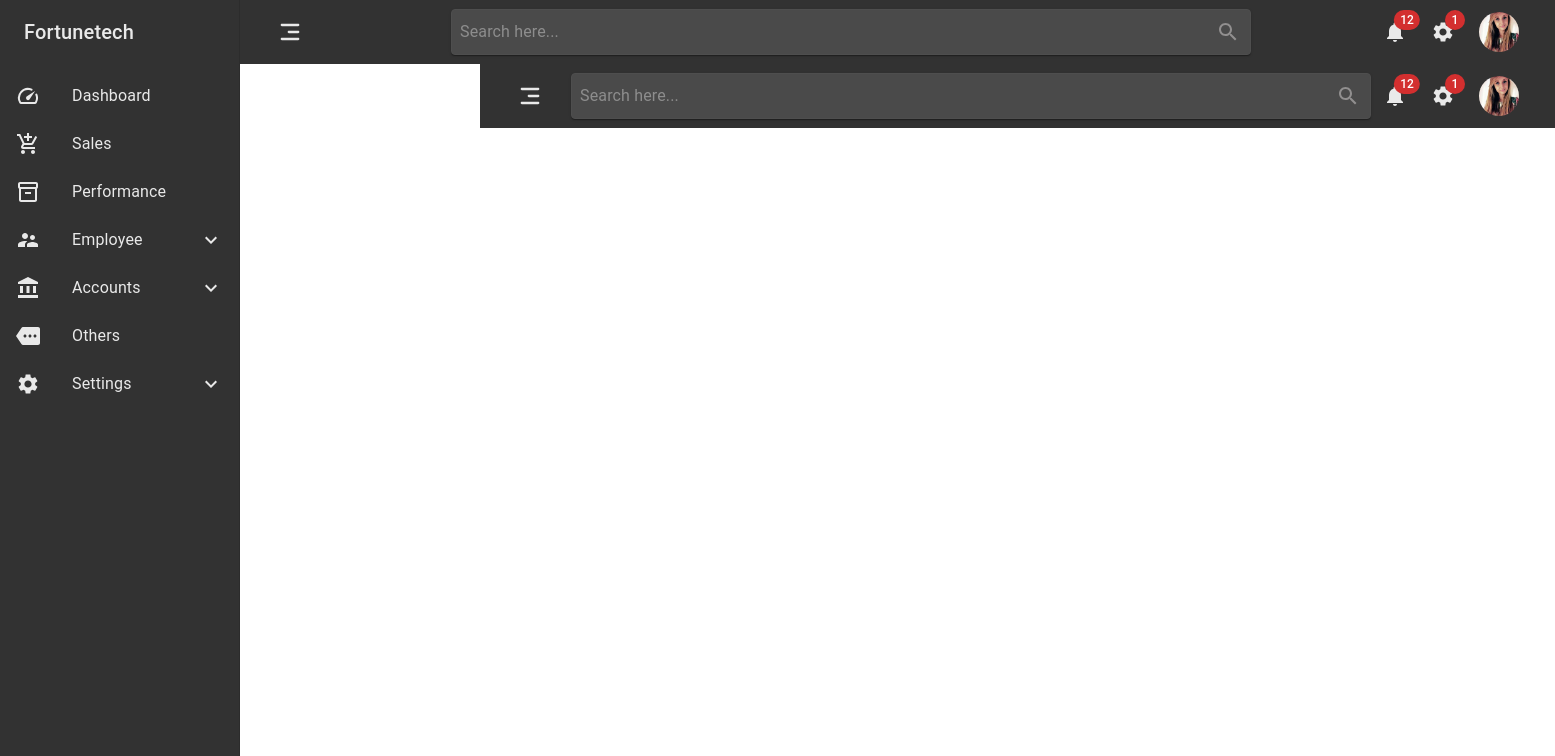
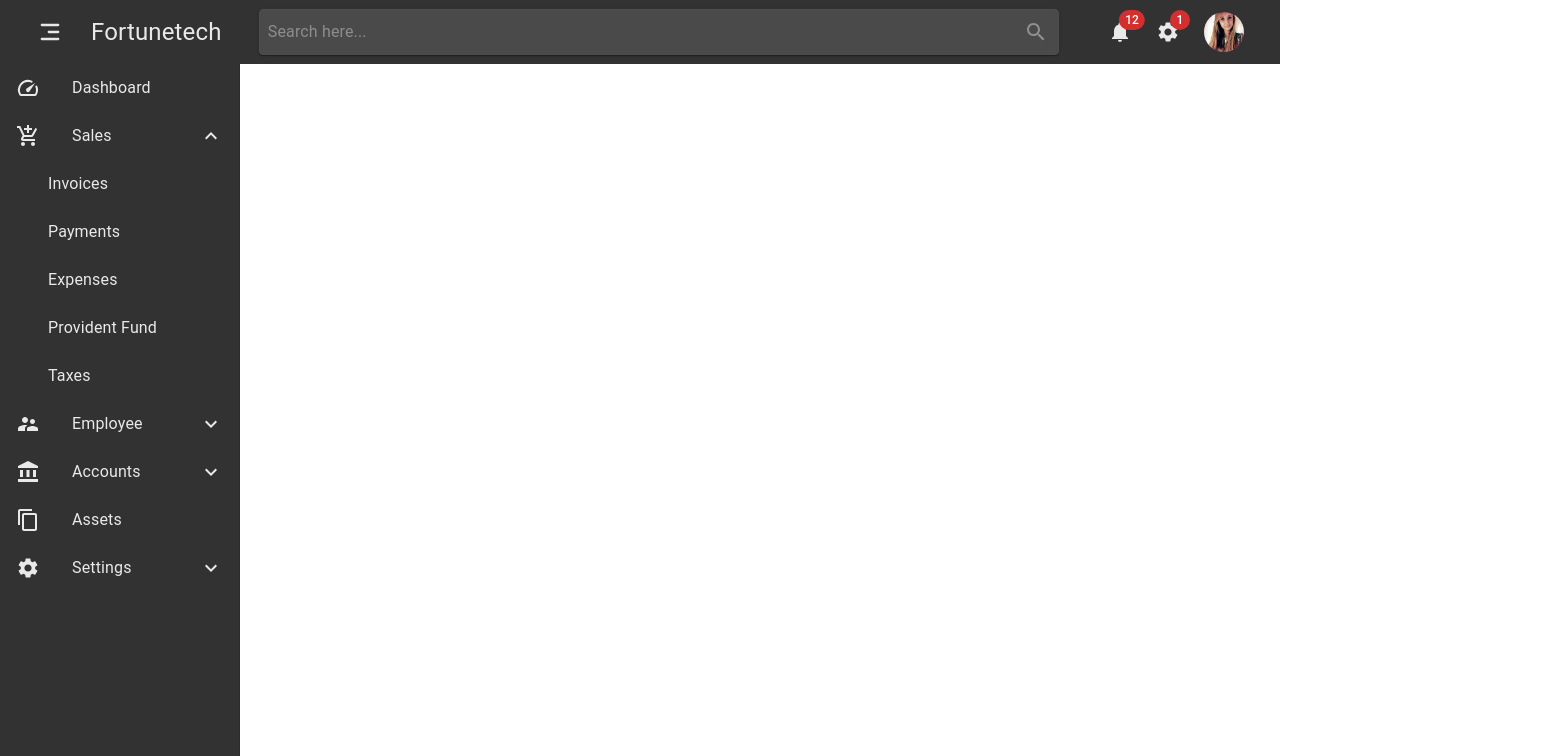
Before and after one commit to mamun07/hr_dashboard, a Next.js app: page /layout in a window 1280 px wide. Shown: the top 756 px of the page, 1555 px wide, since content can reach past the window. Built offline with nearby package versions, Linux system fonts and the light colour scheme.

Commit message:
sidebar menu and topbar

```diff
--- a/package.json
+++ b/package.json
@@ -19,6 +19,7 @@
     "react-chartjs-2": "^4.0.1",
     "react-dom": "17.0.2",
     "react-icons": "^4.3.1",
+    "react-scrollbar": "^0.5.6",
     "react-toastify": "^8.2.0"
   },
   "devDependencies": {
--- a/pages/container/SideBar.jsx
+++ b/pages/container/SideBar.jsx
@@ -1,7 +1,7 @@
 import React, {useState}from 'react'
 import Link from 'next/link'
 import { Collapse, List, ListItemButton, ListItemIcon, ListItemText} from '@mui/material'
-import {Settings,SpeedRounded,SupervisorAccount,AccountBalance,More, ExpandLess, ExpandMore, Key, LockOpen, AddShoppingCart, Inventory2Outlined} from '@mui/icons-material'
+import {Settings, SpeedRounded, SupervisorAccount, AccountBalance, ContentCopy, ExpandLess, ExpandMore, AddShoppingCart} from '@mui/icons-material'
 
 import { toast } from 'react-toastify'
 import { CheckCircle } from '@mui/icons-material'
@@ -18,6 +18,9 @@ export default function SideBar() {
   const [empolyee, setEmpolyee] = useState(false);
   const empolyeeClick = () => setEmpolyee(!empolyee);
 
+  const [sales, setSeles] = useState(true);
+  const salesClick = () => setSeles(!sales);
+
   return (
     <List>
       <Link href="/">
@@ -26,18 +29,30 @@ export default function SideBar() {
           <ListItemText primary="Dashboard"/>
         </ListItemButton>
       </Link>
-      <Link href="/settings">
-        <ListItemButton>
+      <ListItemButton onClick={salesClick}>
         <ListItemIcon> <AddShoppingCart color='primary'/> </ListItemIcon>
           <ListItemText primary="Sales"/>
+          {sales ? <ExpandLess /> : <ExpandMore />}
       </ListItemButton>
+      <Collapse in={sales} timeout="auto" unmountOnExit>
+        <List sx={{pl: 4}} component="div" disablePadding>
+          <Link href="/sales">
+            <ListItemButton> <ListItemText primary="Invoices" /> </ListItemButton>
           </Link>
-      <Link href="/settings">
-        <ListItemButton>
-          <ListItemIcon> <Inventory2Outlined color='primary'/> </ListItemIcon>
-            <ListItemText primary="Performance"/>
-        </ListItemButton>
+          <Link href="/sales">
+            <ListItemButton> <ListItemText primary="Payments" /> </ListItemButton>
           </Link>
+          <Link href="/sales">
+            <ListItemButton> <ListItemText primary="Expenses" /> </ListItemButton>
+          </Link>
+          <Link href="/sales">
+            <ListItemButton> <ListItemText primary="Provident Fund" /> </ListItemButton>
+          </Link>
+          <Link href="/sales">
+            <ListItemButton> <ListItemText primary="Taxes" /> </ListItemButton>
+          </Link>
+        </List>
+      </Collapse>
       <ListItemButton onClick={empolyeeClick}>
         <ListItemIcon> <SupervisorAccount color='primary'/> </ListItemIcon>
         <ListItemText primary="Employee"/>
@@ -49,6 +64,9 @@ export default function SideBar() {
             <ListItemButton> <ListItemText primary="All Employee" /> </ListItemButton>
           </Link>
           <Link href="/empolyee">
+            <ListItemButton> <ListItemText primary="Salary" /> </ListItemButton>
+          </Link>
+          <Link href="/empolyee">
             <ListItemButton> <ListItemText primary="Scheduling" /> </ListItemButton>
           </Link>
           <Link href="/empolyee">
@@ -56,6 +74,15 @@ export default function SideBar() {
           </Link>
           <Link href="/empolyee">
             <ListItemButton> <ListItemText primary="Department" /> </ListItemButton>
+          </Link>
+          <Link href="/empolyee">
+            <ListItemButton> <ListItemText primary="Performance" /> </ListItemButton>
+          </Link>
+          <Link href="/empolyee">
+            <ListItemButton> <ListItemText primary="Promotion" /> </ListItemButton>
+          </Link>
+          <Link href="/empolyee">
+            <ListItemButton> <ListItemText primary="Termination" /> </ListItemButton>
           </Link>
         </List>
       </Collapse>
@@ -67,18 +94,28 @@ export default function SideBar() {
       </ListItemButton>
       <Collapse in={account} timeout="auto" unmountOnExit>
         <List sx={{pl: 4}} component="div" disablePadding>
+          <Link href="/accounts">
             <ListItemButton> <ListItemText primary="Budgets" /> </ListItemButton>
+          </Link>
+          <Link href="/accounts">
             <ListItemButton> <ListItemText primary="Categories" /> </ListItemButton>
+          </Link>
+          <Link href="/accounts">
             <ListItemButton> <ListItemText primary="Budgets Expenses" /> </ListItemButton>
+          </Link>
+          <Link href="/accounts">
             <ListItemButton> <ListItemText primary="Budgets Revenues" /> </ListItemButton>
+          </Link>
         </List>
       </Collapse>
-      <Link href="/settings">
+
+      <Link href="/assets">
         <ListItemButton>
-          <ListItemIcon> <More color='primary'/> </ListItemIcon>
-            <ListItemText primary="Others"/>
+          <ListItemIcon> <ContentCopy color='primary'/> </ListItemIcon>
+            <ListItemText primary="Assets"/>
         </ListItemButton>
       </Link>
+
       <ListItemButton onClick={settingClick}>
         <ListItemIcon> <Settings color='primary'/> </ListItemIcon>
         <ListItemText primary="Settings"/>
@@ -86,12 +123,12 @@ export default function SideBar() {
       </ListItemButton>
       <Collapse in={setting} timeout="auto" unmountOnExit>
         <List sx={{pl: 4}} component="div" disablePadding>
-          <ListItemButton>
-            <ListItemText primary="Permissions" />
-          </ListItemButton>
-          <ListItemButton>
-            <ListItemText primary="Password" />
-          </ListItemButton>
+          <Link href='/settings'>
+            <ListItemButton> <ListItemText primary="Permissions" /> </ListItemButton>
+          </Link>
+          <Link href='/settings'>
+            <ListItemButton> <ListItemText primary="Password" /> </ListItemButton>
+          </Link>
         </List>
       </Collapse>
 
--- a/pages/layout/index.jsx
+++ b/pages/layout/index.jsx
@@ -30,7 +30,8 @@ export default function Layout({children}) {
       </Head>
       <CssBaseline />
       <ThemeProvider theme={theme}>
-        <Box display='flex'>
+        <Box  pt={8} display='flex'>
+
           <Drawer variant="permanent" open={open}
             sx={{
               width: open
@@ -59,19 +60,20 @@ export default function Layout({children}) {
               }
             }}
           >
-            <Box>
-              <Toolbar>
-                {open ? <Typography variant="h4" sx={{ flexGrow: 1 }}> F </Typography> : <Typography variant="h6" sx={{ flexGrow: 1 }}> Fortunetech </Typography>}
-              </Toolbar>
+            <Box pt={7}>
               <SideBar/>
             </Box>
           </Drawer>
+
           <Box component="div" flex='1'>
-            <Box position='static' bgcolor={'primary.dark'} color={'primary.main'}>
+            <Box position='fixed' sx={{top:0, left: 0, right: 0, zIndex: 9999}} bgcolor={'primary.dark'} color={'primary.main'}>
               <Toolbar sx={{justifyContent: 'space-between'}}>
-                <IconButton size='large' onClick={toogleOpen} color="primary" sx={{marginRight: '15px'}}>
-                  {open ? <CgMenuLeft/> : <CgMenuRightAlt/>}
-                </IconButton>
+                <Box component='div' sx={{display: 'flex', alignItems: 'center'}}>
+                  <IconButton size='large' onClick={toogleOpen} color="primary" sx={{marginRight: '15px'}}>
+                    {open ? <CgMenuLeft/> : <CgMenuRightAlt/>}
+                  </IconButton>
+                  {open ? '' : <Typography variant='h5'>Fortunetech</Typography>}
+                </Box>
                 <Box component='div' >
                   <Paper
                     component="form"
@@ -94,7 +96,7 @@ export default function Layout({children}) {
           </Box>
         </Box>
 
-      <ToastContainer position="bottom-right" autoClose={3000} hideProgressBar={false} newestOnTop={false} closeOnClick rtl={false} pauseOnFocusLoss={false} draggable pauseOnHover={false} />
+      <ToastContainer position="bottom-right" autoClose={1000} hideProgressBar newestOnTop closeOnClick rtl={false} pauseOnFocusLoss={false} draggable pauseOnHover={false} />
       </ThemeProvider>
     </>
   )
--- a/pages/settings.js
+++ b/pages/settings.js
@@ -1,7 +1,10 @@
 import React from 'react'
+import { Container, Typography } from '@mui/material'
 
 export default function settings() {
   return (
-    <div>settings</div>
+    <Container maxWidth='xxl'>
+      <Typography variant='h3'>Settings</Typography>
+    </Container>
   )
 }
```
Also changed, not shown: pages/accounts.js (added, +10 -0 lines), pages/assets.js (added, +10 -0 lines), pages/sales.js (added, +10 -0 lines), 1 other file (tests, documents, lock files or other folders). Lines whose indentation alone changed are shown as unchanged.
